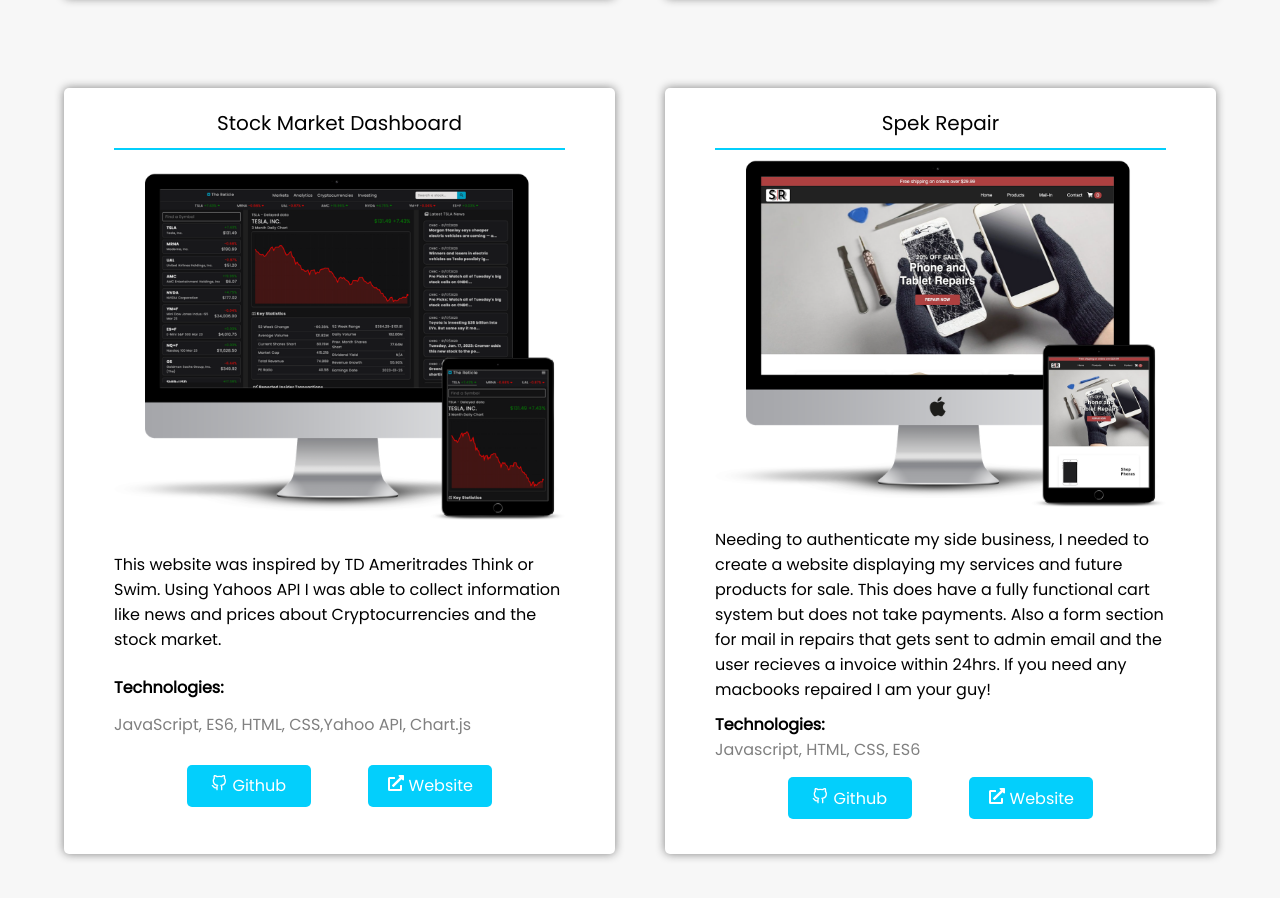
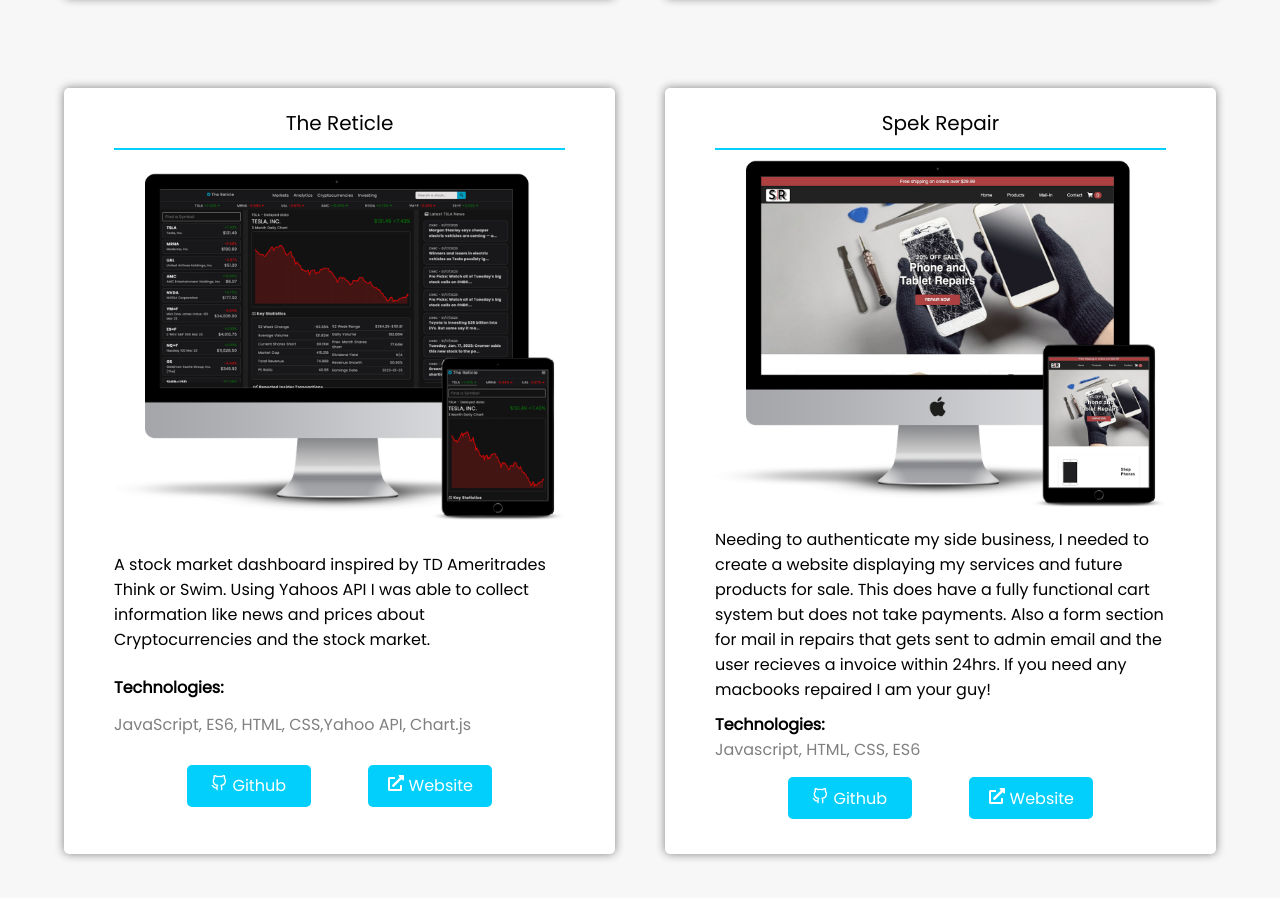
Before and after one commit to CJimenez-O/portfolio, a React (Create React App) app: page / in a window 1280 px wide. Shown: the part 3068-3966 px from the top of the page. Built offline with nearby package versions, Linux system fonts and the light colour scheme.

Commit message:
update: renamed stock projected to The Reticle

```diff
--- a/src/componenets/Porjects.js
+++ b/src/componenets/Porjects.js
@@ -32,8 +32,8 @@ function Porjects() {
 			<div className="projects">
 				<ProjectCard
 					image={window.location.origin + "/imgs/reticle.png"}
-					title="Stock Market Dashboard"
-					info="This website was inspired by TD Ameritrades Think or Swim. Using Yahoos API I was able to collect information like news and prices about Cryptocurrencies and the stock market.
+					title="The Reticle"
+					info="A stock market dashboard inspired by TD Ameritrades Think or Swim. Using Yahoos API I was able to collect information like news and prices about Cryptocurrencies and the stock market.
  "
 					link="https://regal-strudel-353fb7.netlify.app/pages/analytics.html"
 					repo={""}
```
